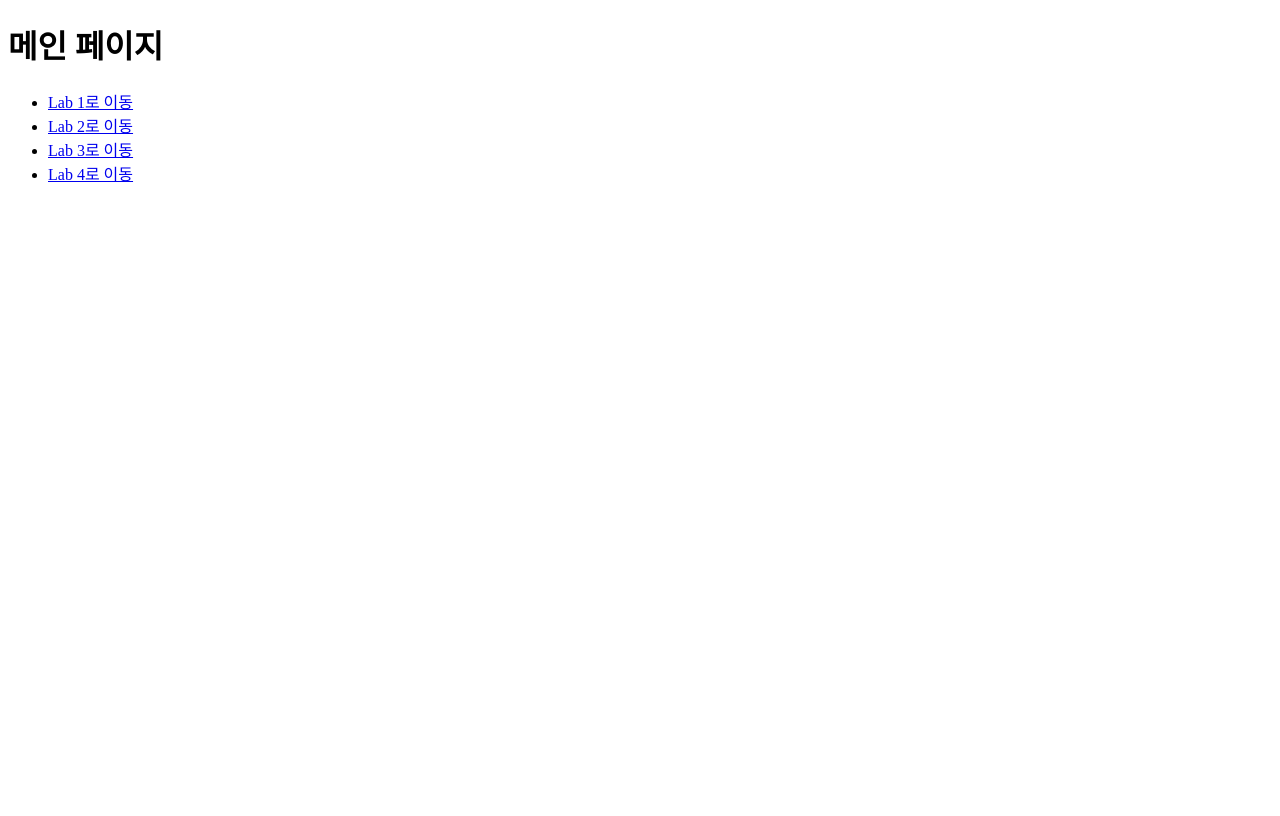
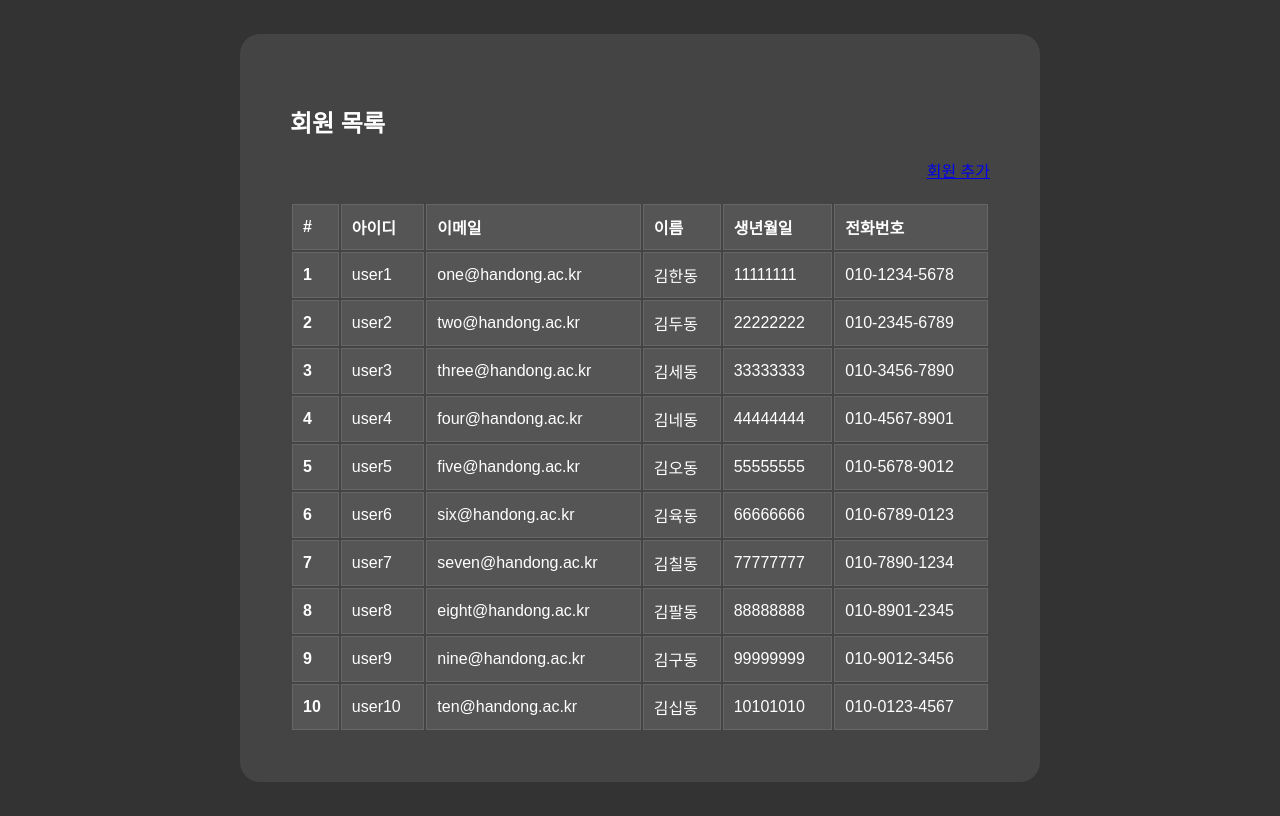
Before and after one commit to svinkim/oss_hw2.2, a plain HTML site: page index.htm in a window 1280 px wide. Drawn offline with Linux system fonts and the light colour scheme.

Commit message:
Add index.htm

```diff
--- a/index.htm
+++ b/index.htm
@@ -1,18 +1,167 @@
 <!DOCTYPE html>
 <html lang="ko">
+
 <head>
-  <meta charset="UTF-8">
-  <title>메인 페이지</title>
+    <meta charset="UTF-8">
+    <meta name="viewport" content="width=device-width, initial-scale=1.0">
+    <title>인덱스</title>
+    <style>
+        body {
+            background-color: #333;
+            font-family: Arial;
+            color: #fff;
+            display: flex;
+            justify-content: center;
+            align-items: center;
+            height: 100vh;
+        }
+
+        .container {
+            background-color: #444;
+            padding: 50px;
+            border-radius: 20px;
+            width: 700px;
+        }
+
+        table {
+            width: 100%;
+            margin-top: 20px;
+            color: #fff;
+        }
+
+        th, td {
+            padding: 10px;
+            text-align: left;
+            border: 1px solid #666;
+        }
+
+        th {
+            background-color: #555;
+        }
+
+        td {
+            background-color: #555;
+            cursor: pointer;
+        }
+
+        .td_title:hover {
+            font-size: 1.05em;
+            font-weight: 600;
+        }
+    </style>
 </head>
+
 <body>
-  <h1>메인 페이지</h1>
-  <nav>
-    <ul>
-      <li><a href="form_nostyle.htm">Lab 1로 이동</a></li>
-      <li><a href="form_style.htm">Lab 2로 이동</a></li>
-      <li><a href="form_js.htm">Lab 3로 이동</a></li>
-      <li><a href="form.htm">Lab 4로 이동</a></li>
-    </ul>
-  </nav>
+
+<div class="container">
+    <h2>회원 목록</h2>
+
+    <div style="text-align: right;">
+        <a href="./add.htm" class="btn btn-primary">회원 추가</a>
+    </div>
+
+    <table class="table table-striped table-bordered">
+        <thead>
+        <tr>
+            <th scope="col">#</th>
+            <th scope="col">아이디</th>
+            <th scope="col">이메일</th>
+            <th scope="col">이름</th>
+            <th scope="col">생년월일</th>
+            <th scope="col">전화번호</th>
+        </tr>
+        </thead>
+        <tbody id="user-table">
+            <tr>
+                <th scope="row">1</th>
+                <td class="td_title" onclick="viewUser('1', 'user1', 'one@handong.ac.kr', '김한동', '11111111', '010-1234-5678')">user1</td>
+                <td>one@handong.ac.kr</td>
+                <td>김한동</td>
+                <td>11111111</td>
+                <td>010-1234-5678</td>
+            </tr>
+            <tr>
+                <th scope="row">2</th>
+                <td class="td_title" onclick="viewUser('2', 'user2', 'two@handong.ac.kr', '김두동', '22222222', '010-2345-6789')">user2</td>
+                <td>two@handong.ac.kr</td>
+                <td>김두동</td>
+                <td>22222222</td>
+                <td>010-2345-6789</td>
+            </tr>
+            <tr>
+                <th scope="row">3</th>
+                <td class="td_title" onclick="viewUser('3', 'user3', 'three@handong.ac.kr', '김세동', '33333333', '010-3456-7890')">user3</td>
+                <td>three@handong.ac.kr</td>
+                <td>김세동</td>
+                <td>33333333</td>
+                <td>010-3456-7890</td>
+            </tr>
+            <tr>
+                <th scope="row">4</th>
+                <td class="td_title" onclick="viewUser('4', 'user4', 'four@handong.ac.kr', '김네동', '44444444', '010-4567-8901')">user4</td>
+                <td>four@handong.ac.kr</td>
+                <td>김네동</td>
+                <td>44444444</td>
+                <td>010-4567-8901</td>
+            </tr>
+            <tr>
+                <th scope="row">5</th>
+                <td class="td_title" onclick="viewUser('5', 'user5', 'five@handong.ac.kr', '김오동', '55555555', '010-5678-9012')">user5</td>
+                <td>five@handong.ac.kr</td>
+                <td>김오동</td>
+                <td>55555555</td>
+                <td>010-5678-9012</td>
+            </tr>
+            <tr>
+                <th scope="row">6</th>
+                <td class="td_title" onclick="viewUser('6', 'user6', 'six@handong.ac.kr', '김육동', '66666666', '010-6789-0123')">user6</td>
+                <td>six@handong.ac.kr</td>
+                <td>김육동</td>
+                <td>66666666</td>
+                <td>010-6789-0123</td>
+            </tr>
+            <tr>
+                <th scope="row">7</th>
+                <td class="td_title" onclick="viewUser('7', 'user7', 'seven@handong.ac.kr', '김칠동', '77777777', '010-7890-1234')">user7</td>
+                <td>seven@handong.ac.kr</td>
+                <td>김칠동</td>
+                <td>77777777</td>
+                <td>010-7890-1234</td>
+            </tr>
+            <tr>
+                <th scope="row">8</th>
+                <td class="td_title" onclick="viewUser('8', 'user8', 'eight@handong.ac.kr', '김팔동', '88888888', '010-8901-2345')">user8</td>
+                <td>eight@handong.ac.kr</td>
+                <td>김팔동</td>
+                <td>88888888</td>
+                <td>010-8901-2345</td>
+            </tr>
+            <tr>
+                <th scope="row">9</th>
+                <td class="td_title" onclick="viewUser('9', 'user9', 'nine@handong.ac.kr', '김구동', '99999999', '010-9012-3456')">user9</td>
+                <td>nine@handong.ac.kr</td>
+                <td>김구동</td>
+                <td>99999999</td>
+                <td>010-9012-3456</td>
+            </tr>
+            <tr>
+                <th scope="row">10</th>
+                <td class="td_title" onclick="viewUser('10', 'user10', 'ten@handong.ac.kr', '김십동', '10101010', '010-0123-4567')">user10</td>
+                <td>ten@handong.ac.kr</td>
+                <td>김십동</td>
+                <td>10101010</td>
+                <td>010-0123-4567</td>
+            </tr>
+
+        </tbody>
+    </table>
+</div>
+
+<script>
+    function viewUser(id, name, email, fullName, birth, phone) {
+        window.location.href = `view.htm?id=${id}&name=${encodeURIComponent(name)}&email=${encodeURIComponent(email)}&fullName=${encodeURIComponent(fullName)}&birth=${encodeURIComponent(birth)}&phone=${encodeURIComponent(phone)}`;
+    }
+</script>
+
 </body>
 </html>
```
